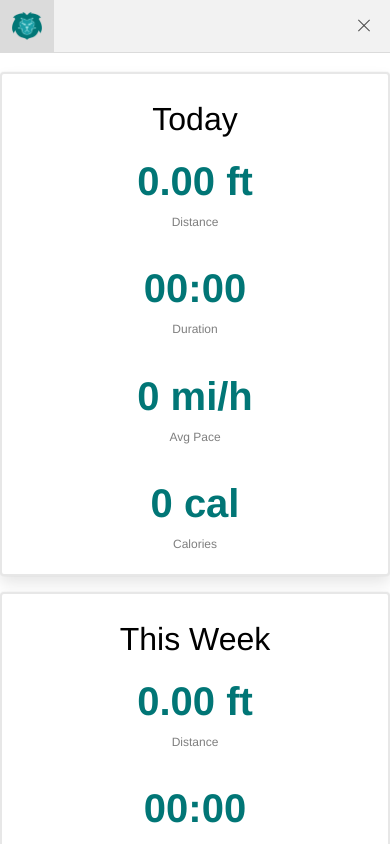
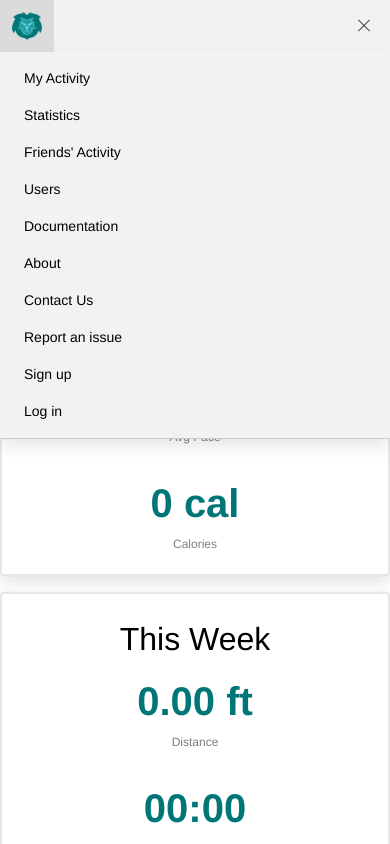
Before and after one commit to L10nhunter/WSR-Final-Project, a Vue app in the folder Client/: page / in a window 390 px wide. Both pictures are taken after a click on the button 364 px from the left and 26 px from the top of the page. Shown: the top 844 px of the page. Built offline with nearby package versions, Linux system fonts and the light colour scheme.

Commit message:
made the window size detection work properly for navbar and documentation, added event listeners for making it work properly.

```diff
--- a/Client/src/App.vue
+++ b/Client/src/App.vue
@@ -2,7 +2,6 @@
 import "bulma/css/bulma.css";
 import NavBar from "@/components/NavBar.vue";
 import {RouterView} from 'vue-router'
-
 </script>
 
 <template>
--- a/Client/src/components/NavBar.vue
+++ b/Client/src/components/NavBar.vue
@@ -6,6 +6,8 @@ import "../assets/base.css";
 import LoginModal from "@/components/LoginModal.vue";
 import {getUserByFullName, LoggedInUser, updateLoggedInUser} from "@/model/users";
 import {isMobile} from "@/model/isMobile";
+
+const isMyMobile =computed<boolean>(() => isMobile.value < 1024 ?? false);
 
 const isBurgerActive = ref(false);
 const isModalActive = ref(false);
@@ -47,7 +49,7 @@ const user = ref("Not logged in");
             </a>
         </div>
 
-        <div class="navbar-menu navbar-dropdown ncs" :class="{'is-active': isBurgerActive, 'is-hidden': !isMobile}">
+        <div class="navbar-menu navbar-dropdown ncs" :class="{'is-active': isBurgerActive, 'is-hidden': !isMyMobile}">
             <div class="navbar-start">
                 <router-link v-for="route in mobileNav" class="navbar-item ncs is-hovered-mute" :to="route.path"
                              @click="isBurgerActive = false">
--- a/Client/src/model/isMobile.ts
+++ b/Client/src/model/isMobile.ts
@@ -1,6 +1,5 @@
 import {ref} from "vue";
 
-export const isMobile = ref<boolean>();
-window.addEventListener('resize', () => {
-    isMobile.value = window.innerWidth < 1024;
-});
+export const isMobile = ref<number>(0);
+window.addEventListener('resize', () => {isMobile.value = window.innerWidth;});
+window.addEventListener('pageshow', () => {isMobile.value = window.innerWidth;});
--- a/Client/src/pages/documentation.vue
+++ b/Client/src/pages/documentation.vue
@@ -1,10 +1,11 @@
 <script setup lang="ts">
-import {onMounted, ref} from "vue";
+import {computed, ref} from "vue";
 import {isMobile} from "@/model/isMobile";
 
 const activeTab = ref(0);
 const activeSubTab = ref(0);
 const showSections = ref(false);
+const isMyMobile = computed(() => isMobile.value < 768 ?? false);
 
 const panelTabs = [
     {name: "Basics", activeId: 0},
@@ -158,16 +159,13 @@ const docs = [
     }
 ]
 
-onMounted(() => {
-    isMobile.value = window.innerWidth < 1024;
-})
 </script>
 
 <template>
 
     <div class="columns">
         <div class="column is-narrow">
-            <aside class="menu" :class="{'is-hidden': isMobile}">
+            <aside class="menu" :class="{'is-hidden': isMyMobile}">
                 <div v-for="tab in panelTabs">
                     <p class="menu-label dcs is-size-5" :class="{'is-active': activeTab === tab.activeId}">
                         {{ tab.name }}
@@ -183,7 +181,7 @@ onMounted(() => {
                 </div>
             </aside>
         </div>
-        <div class="column is-narrow" :class="{ 'is-hidden': !isMobile }">
+        <div class="column is-narrow" :class="{ 'is-hidden': !isMyMobile }">
             <div class="dropdown dcs" :class="{'is-active': showSections}" @click="showSections=!showSections">
                 <div class="dropdown-trigger dcs">
                     <button class="button is-fullwidth dcs" aria-haspopup="true" aria-controls="dropdown-menu">
```
